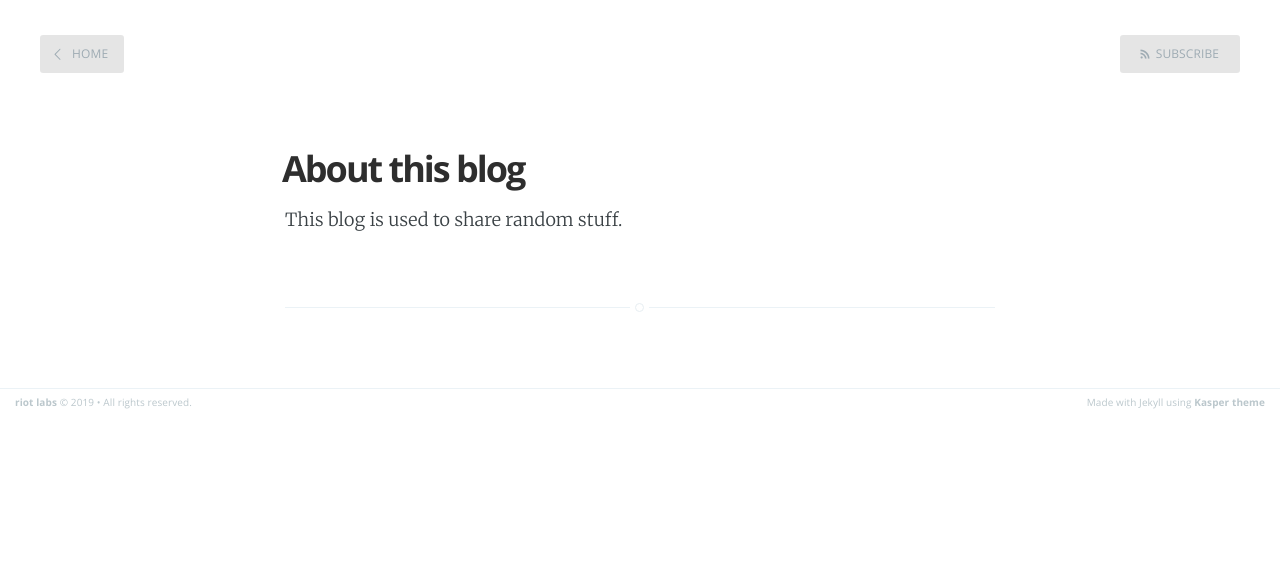
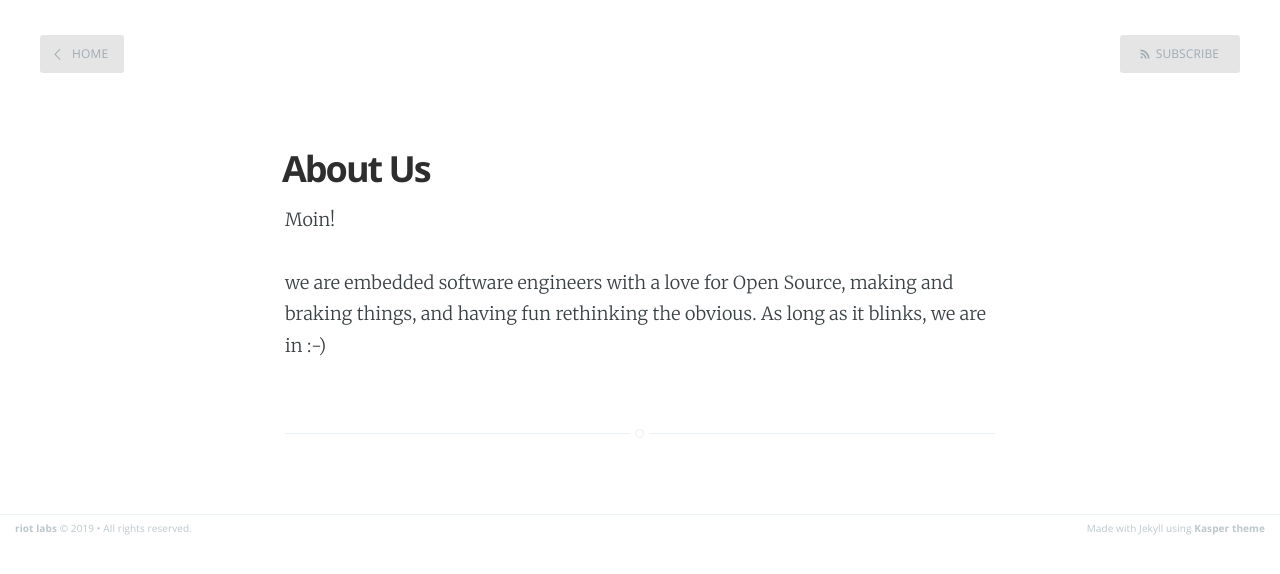
Before and after one commit to kaspar030/kaspar030.github.io, a Jekyll site: the page built from about.md, in a window 1280 px wide. Shown: the top 574 px of the page. Built offline with Jekyll 4.4.1, drawn with Linux system fonts in a browser that asks for light colours.

Commit message:
about.md: first draft

```diff
--- a/about.md
+++ b/about.md
@@ -1,6 +1,8 @@
 ---
 layout: page
-title: About this blog
+title: About Us
 ---
 
-This blog is used to share random stuff.
+Moin!
+
+we are embedded software engineers with a love for Open Source, making and braking things, and having fun rethinking the obvious. As long as it blinks, we are in :-)
```
